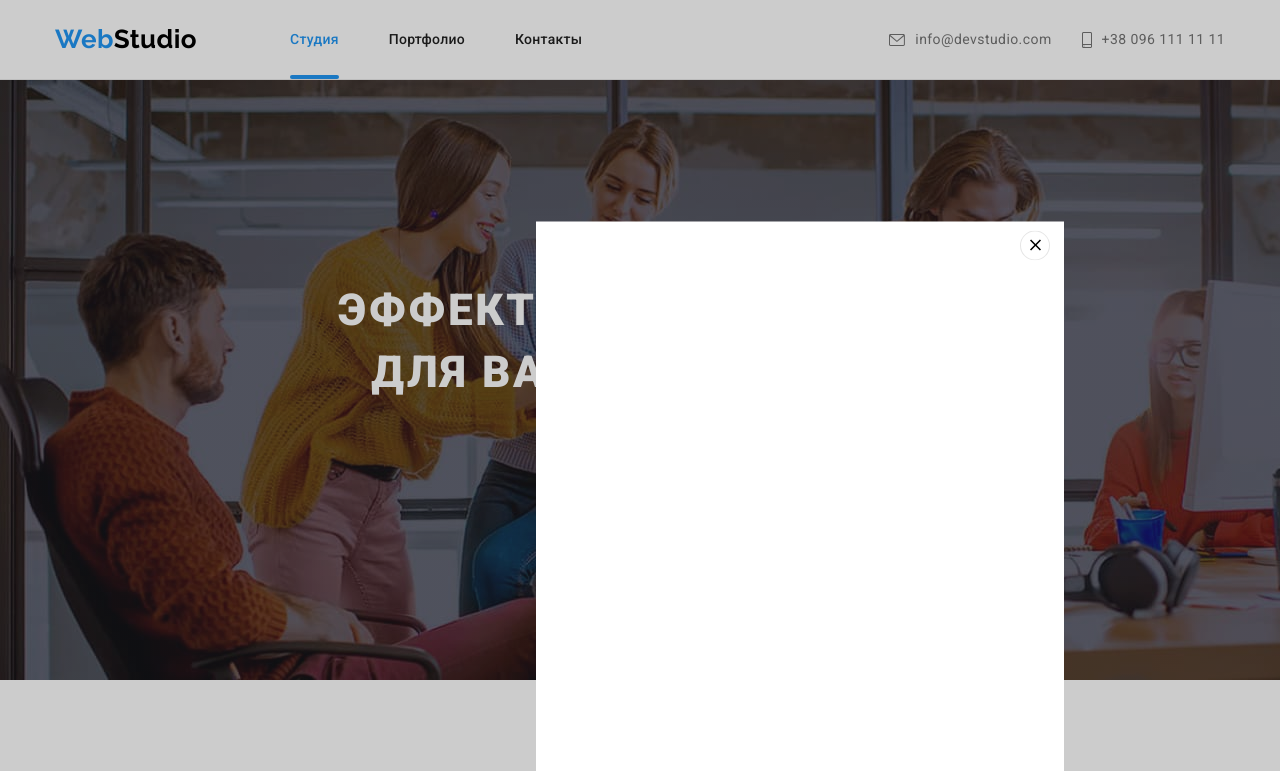
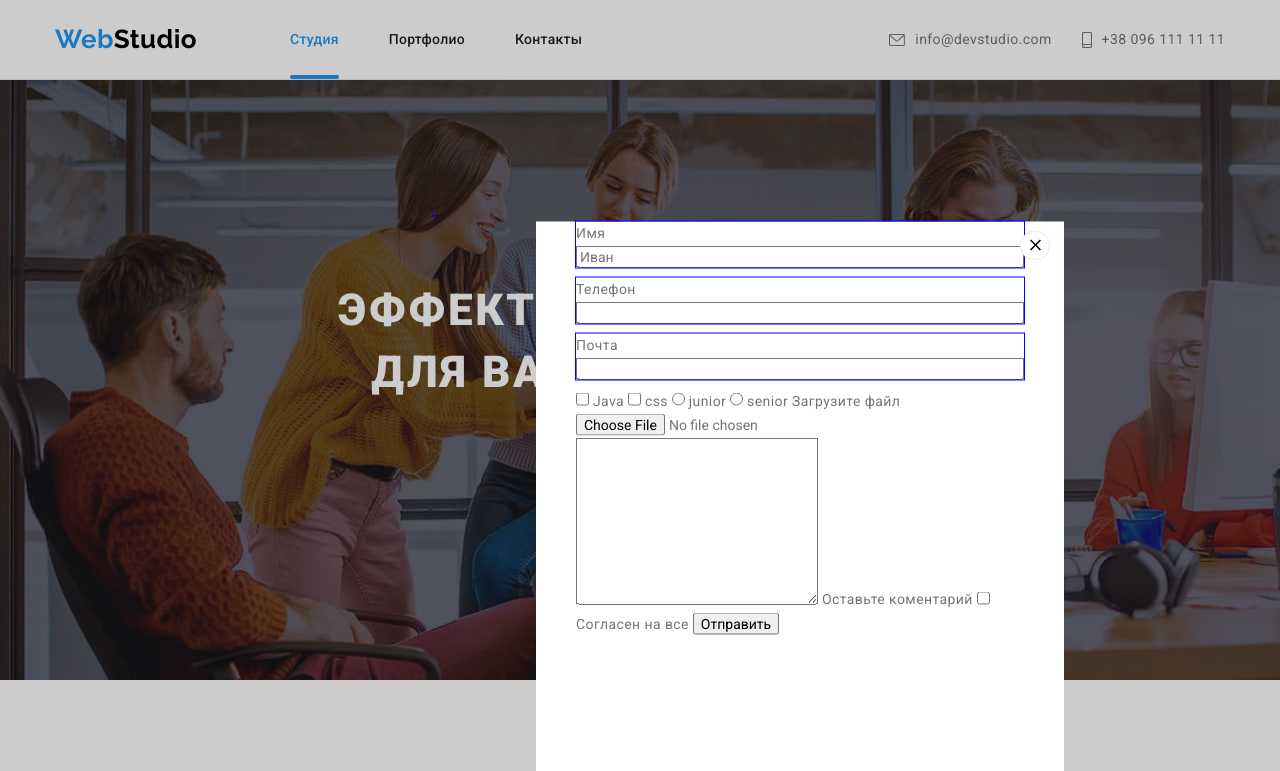
Before and after one commit to RomanTsiukh/goit-markup-hw-06, a plain HTML site: page index.html in a window 1280 px wide. Both pictures are taken after a click on the button "Заказать услугу". Shown: the top 771 px of the page. Drawn offline with nearby package versions, Linux system fonts and the light colour scheme.

Commit message:
Форма

```diff
--- a/css/styles.css
+++ b/css/styles.css
@@ -264,6 +264,27 @@ img {
     background: none;
     border: none;
 }
+
+
+    /*Форма в модальном окне*/
+    .form{
+        width: 448px;
+        outline: 1px tomato;
+        margin-left: auto;
+        margin-right: auto;
+    }
+
+    .form-field {
+        display: flex;
+        outline: 1px solid blue;
+
+        margin-bottom: 10px;
+        flex-direction: column;
+    }
+
+
+
+
 
 
     /*Features*/
--- a/index.html
+++ b/index.html
@@ -58,7 +58,52 @@
 <!--Модальное окно-->
 
         <div class="backdrop is-hidden" data-modal>
+
             <div class="modal">
+                <form class="form">
+                    <div class="form-field">
+                        <label for="name" class="form-label">Имя</label>
+                        <input type="text"
+                        name="name"
+                        id="name"
+                        placeholder="Иван"
+                        class="form-input" />
+                    </div>
+
+                    <div class="form-field">
+                        <label for="tel">Телефон</label>
+                        <input type="tel" name="tel" id="tel"/>
+                    </div>
+
+                    <div class="form-field">
+                        <label for="mail">Почта</label>
+                        <input type="email" name="mail" id="mail"/>
+                    </div>
+
+                    <input type="checkbox" name="topic" value="js" id="js">
+                    <label for="js">Java</label>
+                    <input type="checkbox" name="topic" value="css" id="css">
+                    <label for="css">css</label>
+
+                    <input type="radio" name="experience" value="junior" id="junior">
+                    <label for="junior">junior</label>
+                    <input type="radio" name="experience" value="senior" id="senior">
+                    <label for="senior">senior</label>
+
+
+                    <label for="pdf">Загрузите файл</label>
+                    <input type="file" name="pdf" id="pdf">
+
+                    <textarea name="comennt" id="comennt" cols="30" rows="10"></textarea>
+                    <label for="comennt">Оставьте коментарий</label>
+
+                    <input type="checkbox" name="policy" id="policy">
+                    <label for="policy">Согласен на все</label>
+
+
+                    <button type="submit">Отправить</button>
+
+                </form>
                 <p></p>
                 <button class="modal-btn" data-modal-close>
                     <svg class="icon" width="30" height="30">
@@ -67,6 +112,11 @@
                 </button>
             </div>
         </div>
+
+
+
+
+
 
 <!--Преимущества (Features)-->
    <section class="feature section">
```
